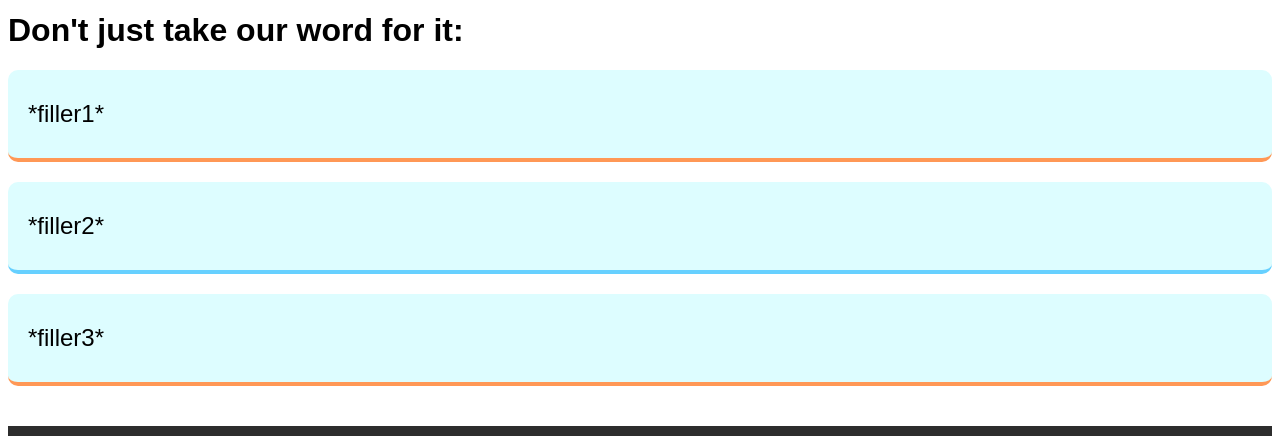
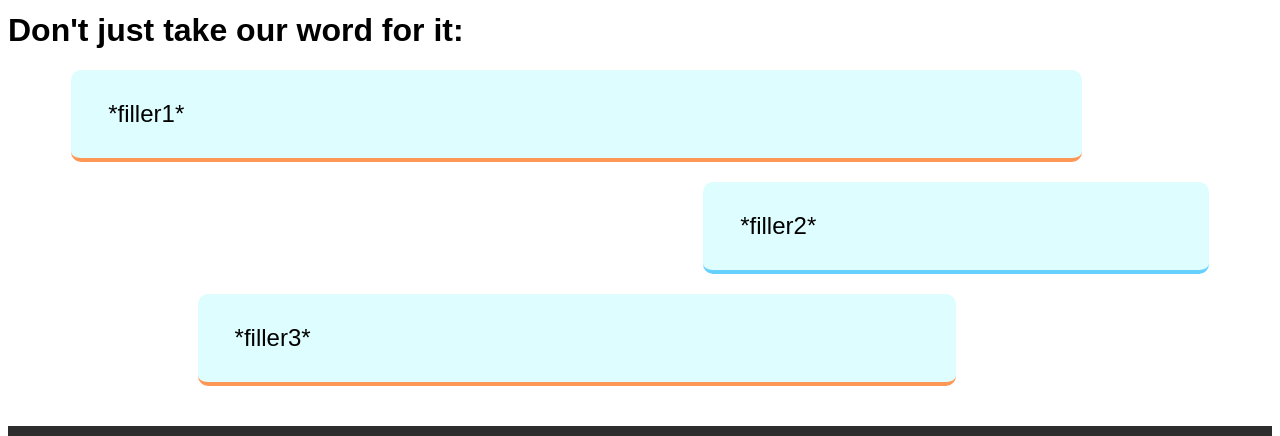
Before and after one commit to Infokidz-Academy/Infokidz-Academy-Website, a React (Create React App) app: page /testimonials in a window 1280 px wide. Shown: the part 286-722 px from the top of the page. Built offline with nearby package versions, Linux system fonts and the light colour scheme; a web font is replaced by a local one.

Commit message:
add media queries to reviews

```diff
--- a/src/styling/testimonials/reviews.css
+++ b/src/styling/testimonials/reviews.css
@@ -28,3 +28,27 @@
   border-bottom: 4px var(--clr-primary-light) solid;
   border-radius: var(--br-background);
 }
+
+/*Media Queries*/
+@media screen and (min-width: 525px) {
+  .review-description {
+    padding-left: 37px;
+  }
+}
+
+@media screen and (min-width: 800px) {
+  #testimonials-one {
+    max-width: 80%;
+    margin-left: 5%;
+  }
+
+  #testimonials-two {
+    max-width: 40%;
+    margin-left: 55%;
+  }
+
+  #testimonials-three {
+    max-width: 60%;
+    margin-left: 15%;
+  }
+}
```
